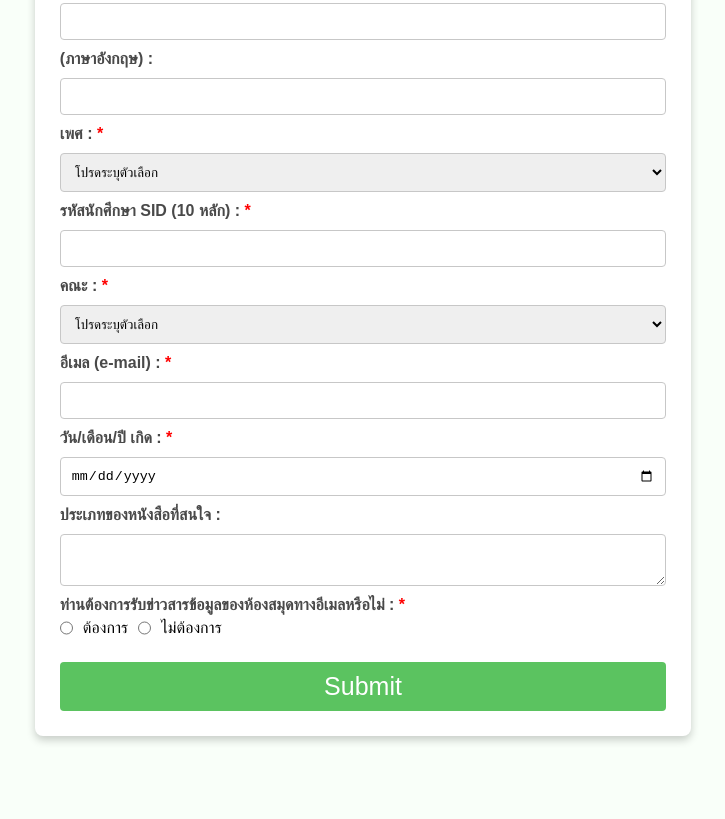
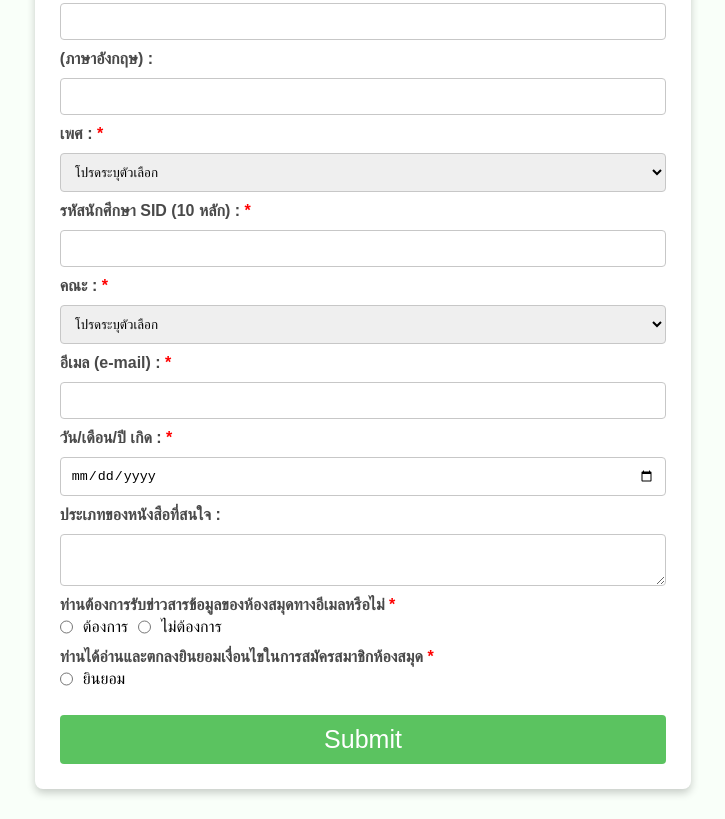
Before and after one commit to chatchapornangkanarungrat/6709616418_LibraryMembershipApplicationForm, a plain HTML site: page index.html in a window 1280 px wide. Shown: the part 342-1161 px from the top of the page, without its empty margins (277-1002 px from the left). Before the commit the page ends 1108 px from the top, so only its background shows below. Drawn offline with Linux system fonts and the light colour scheme.

Commit message:
add form element (user agree form)

```diff
--- a/index.html
+++ b/index.html
@@ -63,13 +63,18 @@
         <label for="interest">ประเภทของหนังสือที่สนใจ :</label>
             <textarea name="book" > </textarea>
 
-        <label for="updates">ท่านต้องการรับข่าวสารข้อมูลของห้องสมุดทางอีเมลหรือไม่ : <span>*</span></label>
+        <label for="news">ท่านต้องการรับข่าวสารข้อมูลของห้องสมุดทางอีเมลหรือไม่ <span>*</span></label>
             <div class="radio">
                 <input type="radio" name="news" value="yes" required> ต้องการ
                 <input type="radio" name="news" value="no" required> ไม่ต้องการ
             </div>
 
-            <button type="submit">Submit</button>
+        <label for="agree"> ท่านได้อ่านและตกลงยินยอมเงื่อนไขในการสมัครสมาชิกห้องสมุด <span>*</span></label>
+            <div class="radio">
+                <input type="radio" name="agree" value="agree" required> ยินยอม
+            </div>
+
+        <button type="submit">Submit</button>
 </form>
 </body>
 
--- a/mystyle.css
+++ b/mystyle.css
@@ -73,12 +73,14 @@ input, select ,textarea
 {
     display: flex;
     gap: 10px;
-    margin-top: 5px;
+    margin-top: 4px;
+    margin-bottom: 2px;
 }
 
 input[type="radio"]
 {
     margin: 0;
+
 }
 
 button
```
